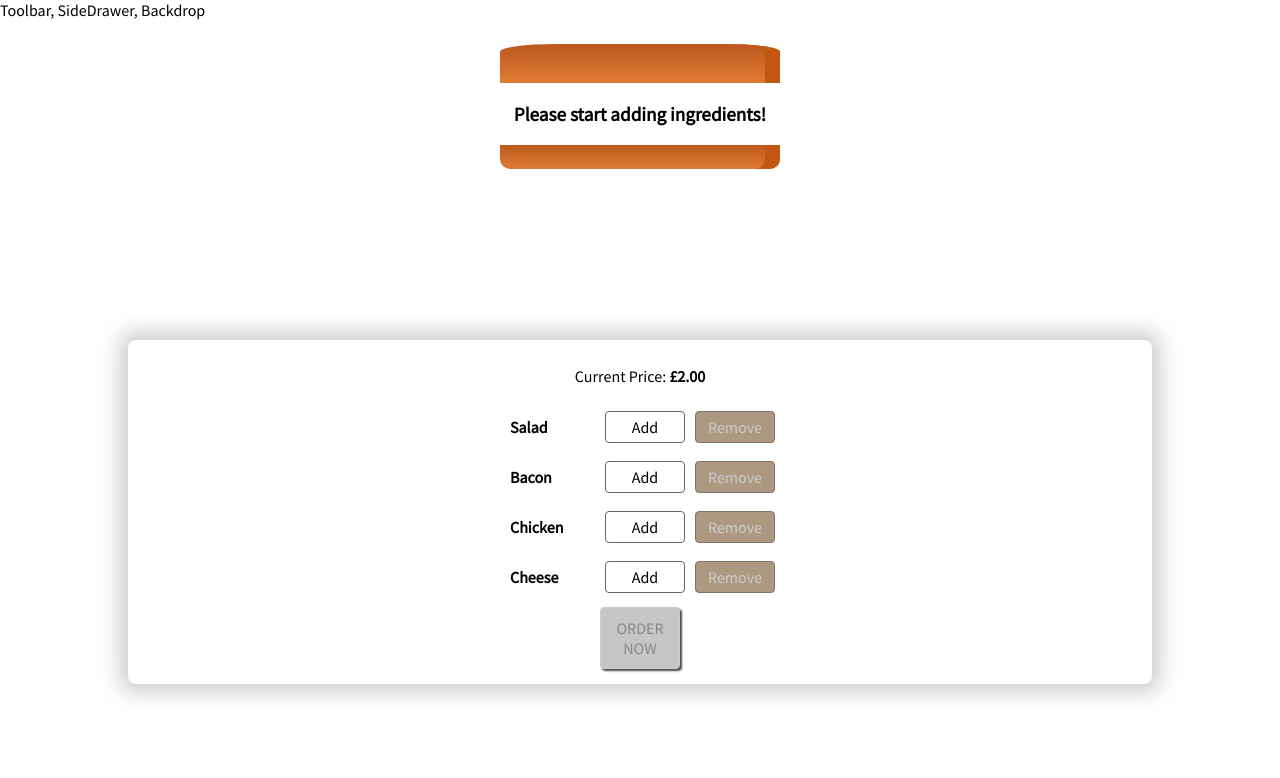
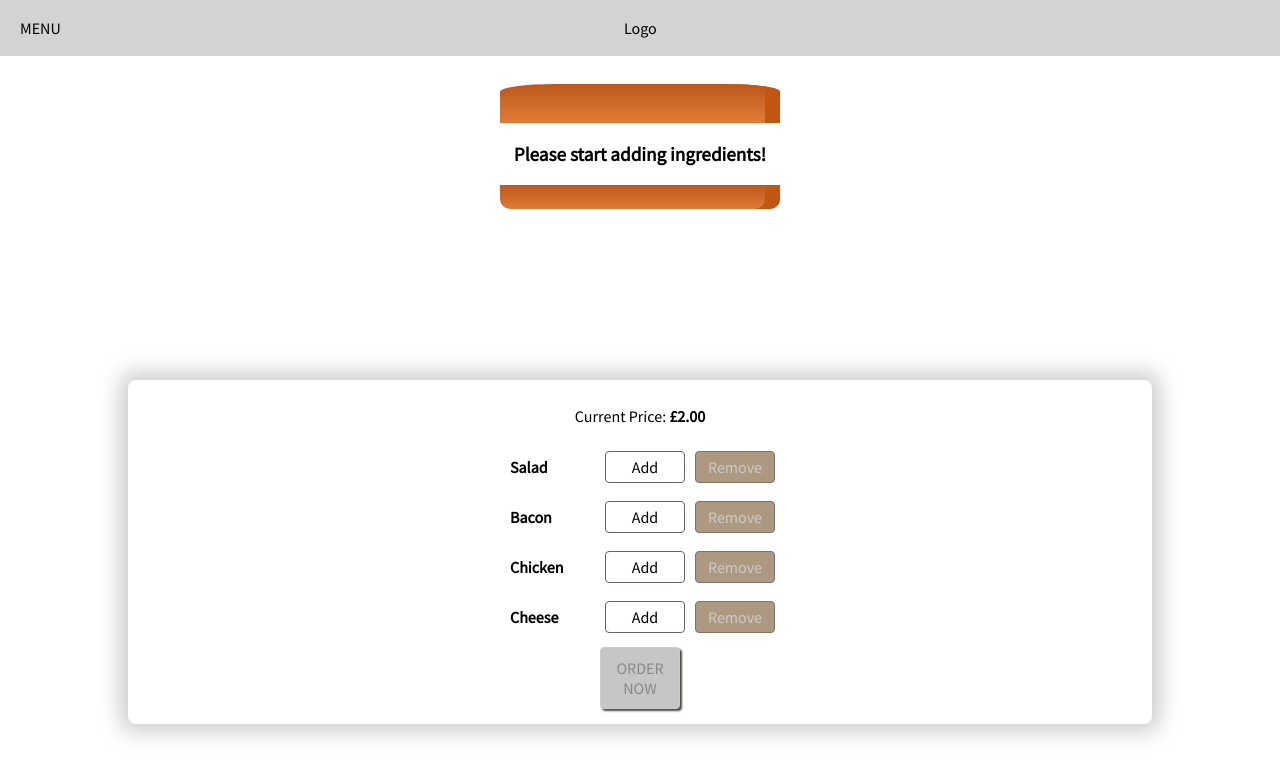
Before and after one commit to Hannah6898/react-builder-project, a React app: page / in a window 1280 px wide. Shown: the top 778 px of the page. Built offline with nearby package versions, Linux system fonts and the light colour scheme.

Commit message:
Created Button component for modal and created toolbar

```diff
--- a/src/components/Layout/Layout.js
+++ b/src/components/Layout/Layout.js
@@ -1,11 +1,12 @@
 import React from "react";
 import Aux from "../../hoc/Aux";
 import classes from "./Layout.module.css";
+import ToolBar from "../Navigation/ToolBar/ToolBar";
 
 const Layout = (props) => {
   return (
     <Aux>
-      <div>Toolbar, SideDrawer, Backdrop</div>
+      <ToolBar />
       <main className={classes.Content}>{props.children}</main>
     </Aux>
   );
--- a/src/components/Layout/Layout.module.css
+++ b/src/components/Layout/Layout.module.css
@@ -1,3 +1,3 @@
 .Content {
-  margin-top: 20px;
+  margin-top: 80px;
 }
--- /dev/null
+++ b/src/components/Navigation/ToolBar/ToolBar.js
@@ -0,0 +1,16 @@
+import React from "react";
+import classes from "./ToolBar.module.css";
+
+const ToolBar = (props) => {
+  return (
+    <header className={classes.Toolbar}>
+      <div>MENU</div>
+      <div>Logo</div>
+      <nav>
+        <ul></ul>
+      </nav>
+    </header>
+  );
+};
+
+export default ToolBar;
--- /dev/null
+++ b/src/components/Navigation/ToolBar/ToolBar.module.css
@@ -0,0 +1,18 @@
+.Toolbar {
+  height: 56px;
+  width: 100%;
+  position: fixed;
+  top: 0;
+  left: 0;
+  background-color: lightgray;
+  display: flex;
+  justify-content: space-between;
+  align-items: center;
+  padding: 0 20px;
+  box-sizing: border-box;
+  z-index: 90;
+}
+
+.Toolbar nav {
+  height: 100%;
+}
--- a/src/components/Sandwich/OrderSummary/OrderSummary.js
+++ b/src/components/Sandwich/OrderSummary/OrderSummary.js
@@ -1,5 +1,6 @@
 import React from "react";
 import Aux from "../../../hoc/Aux";
+import Button from "../../UI/Button/Button";
 
 const OrderSummary = (props) => {
   const ingredientSummary = Object.keys(props.ingredients).map((igKey) => {
@@ -15,7 +16,15 @@
       <h3>Your Order</h3>
       <p>A delicious Sandwich with the following fillings:</p>
       <ul>{ingredientSummary}</ul>
-      <p>Continue to Checkout</p>
+      <p>
+        <strong>Total Price: £{props.totalPrice.toFixed(2)}</strong>
+      </p>
+      <Button btnType="Danger" clicked={props.cancelClick}>
+        CANCEL
+      </Button>
+      <Button btnType="Success" clicked={props.continueClick}>
+        CONTINUE
+      </Button>
     </Aux>
   );
 };
--- /dev/null
+++ b/src/components/UI/Button/Button.js
@@ -0,0 +1,17 @@
+import React from "react";
+import classes from "./Button.module.css";
+
+const Button = (props) => {
+  return (
+    <div>
+      <button
+        onClick={props.clicked}
+        className={[classes.Button, classes[props.btnType]].join(" ")}
+      >
+        {props.children}
+      </button>
+    </div>
+  );
+};
+
+export default Button;
--- /dev/null
+++ b/src/components/UI/Button/Button.module.css
@@ -0,0 +1,24 @@
+.Button {
+  background-color: transparent;
+  border: none;
+  color: white;
+  outline: none;
+  cursor: pointer;
+  font: inherit;
+  padding: 10px;
+  margin: 10px;
+  font-weight: bold;
+}
+
+.Button:first-of-type {
+  margin-left: 0;
+  padding-left: 0;
+}
+
+.Success {
+  color: #5c9210;
+}
+
+.Danger {
+  color: #944317;
+}
--- a/src/containers/SandwichBuilder/SandwichBuilder.js
+++ b/src/containers/SandwichBuilder/SandwichBuilder.js
@@ -85,6 +85,10 @@
     this.setState({ purchasing: false });
   };
 
+  purchaseContinueHandler = () => {
+    alert("Continue");
+  };
+
   render() {
     const disableInfo = {
       ...this.state.ingredients,
@@ -99,7 +103,12 @@
           show={this.state.purchasing}
           modalClosed={this.purchaseCancelHandler}
         >
-          <OrderSummary ingredients={this.state.ingredients} />
+          <OrderSummary
+            ingredients={this.state.ingredients}
+            cancelClick={this.purchaseCancelHandler}
+            continueClick={this.purchaseContinueHandler}
+            totalPrice={this.state.totalPrice}
+          />
         </Modal>
         <Sandwich ingredients={this.state.ingredients} />
         <BuildControls
```
Also changed, not shown: src/assets/28.1 burger-logo.png (added).
